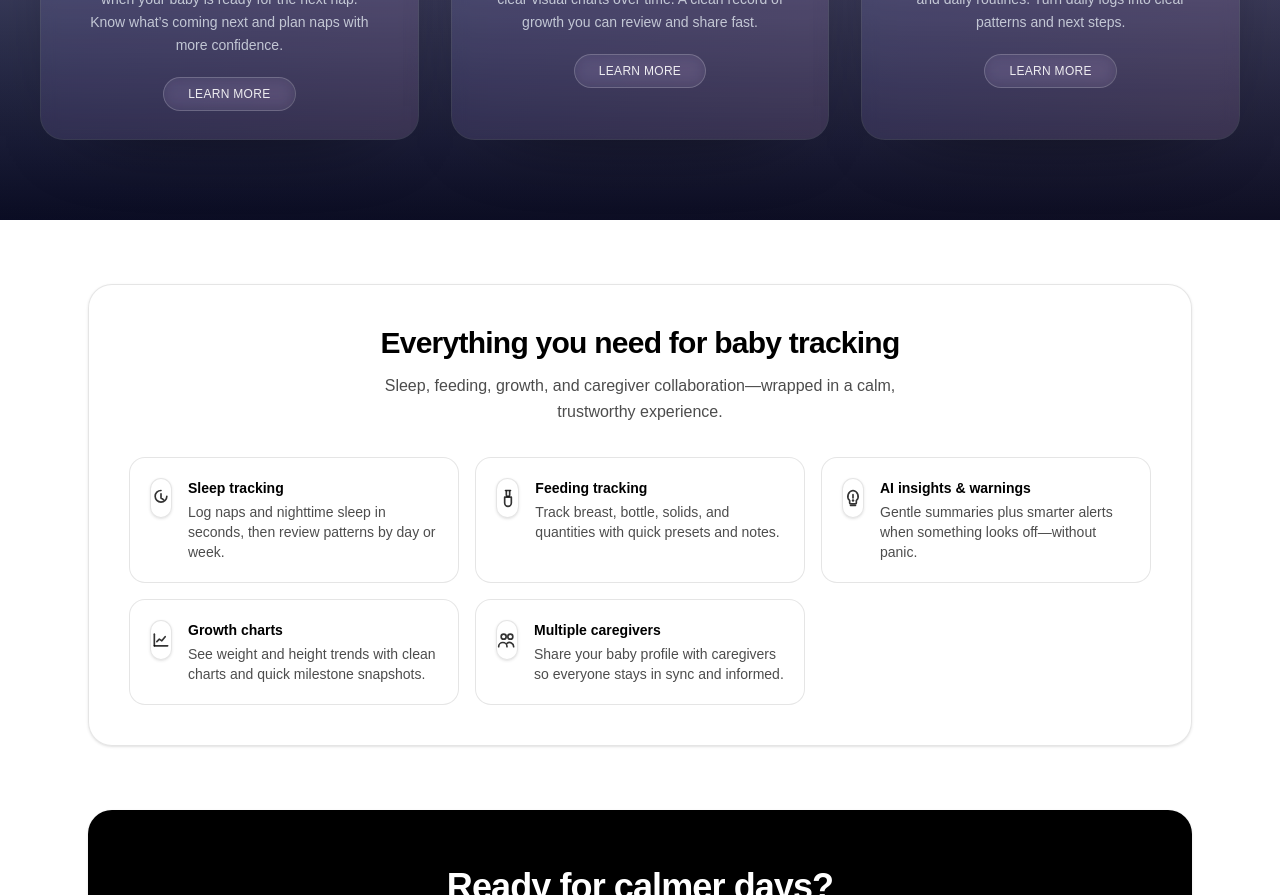
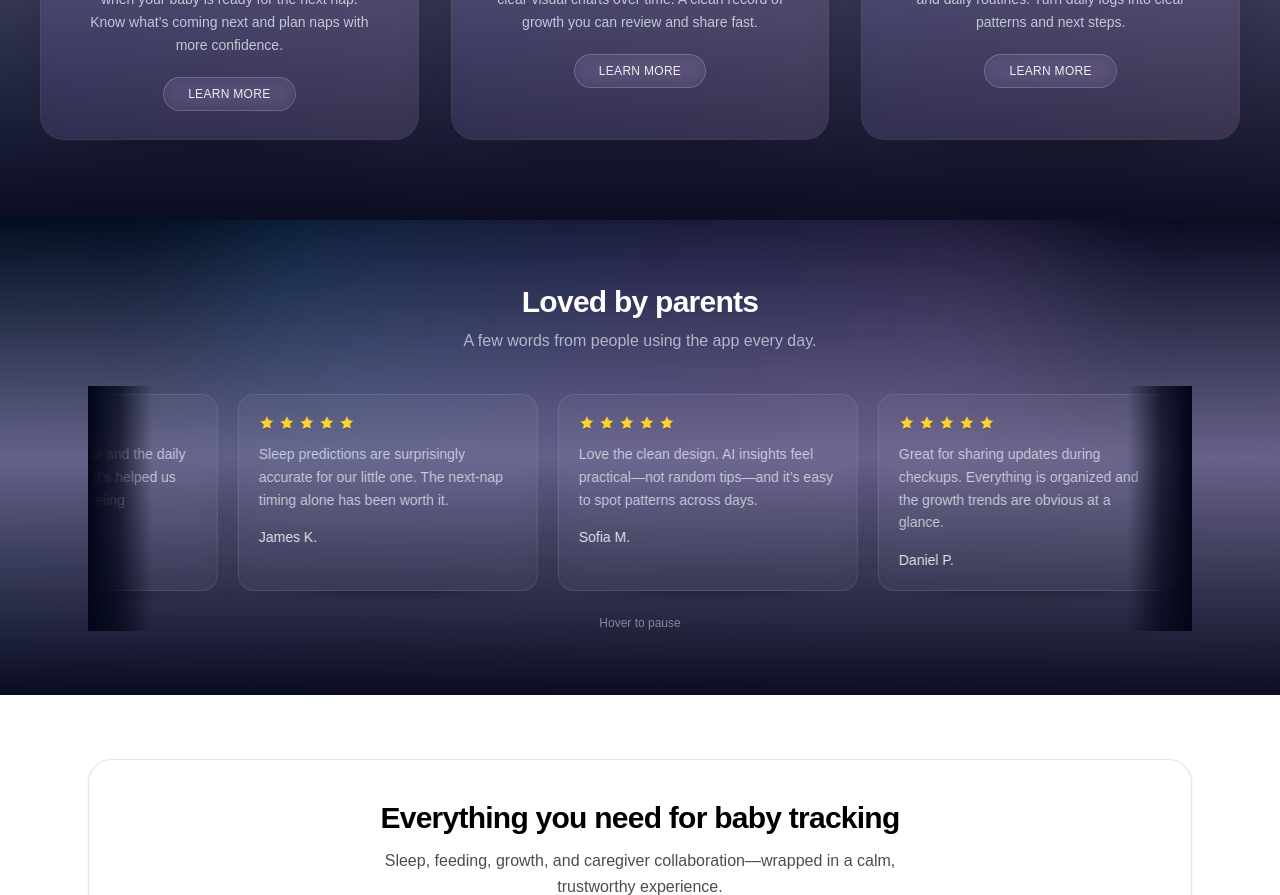
Before and after one commit to domasdomas57-web/baby-growth-landing, a Next.js app: page / in a window 1280 px wide. Shown: the part 1380-2275 px from the top of the page. Built offline with nearby package versions, Linux system fonts and the light colour scheme.

Commit message:
Add reviews marquee under FeatureShowcase

```diff
--- a/app/page.tsx
+++ b/app/page.tsx
@@ -1,5 +1,6 @@
 import Hero from "@/components/Hero";
 import FeatureShowcase from "@/components/FeatureShowcase";
+import ReviewsMarquee from "@/components/ReviewsMarquee";
 import Features from "@/components/Features";
 import CTA from "@/components/CTA";
 
@@ -8,6 +9,7 @@ export default function Home() {
     <main>
       <Hero />
       <FeatureShowcase />
+      <ReviewsMarquee />
       <Features />
       <CTA />
     </main>
--- /dev/null
+++ b/components/ReviewsMarquee.tsx
@@ -0,0 +1,172 @@
+"use client";
+
+import { motion, useMotionValue, useReducedMotion, useAnimationFrame } from "framer-motion";
+import { useEffect, useMemo, useRef, useState } from "react";
+
+type Review = {
+  rating: 5;
+  text: string;
+  name: string;
+};
+
+function StarIcon({ className }: { className?: string }) {
+  return (
+    <svg
+      viewBox="0 0 20 20"
+      fill="currentColor"
+      aria-hidden
+      className={className}
+    >
+      <path d="M10 1.6l2.47 5.02 5.54.8-4 3.9.95 5.52L10 14.95l-4.96 2.6.95-5.52-4-3.9 5.54-.8L10 1.6z" />
+    </svg>
+  );
+}
+
+function Stars({ count = 5 }: { count?: number }) {
+  return (
+    <div className="flex items-center gap-1 text-amber-300">
+      {Array.from({ length: count }).map((_, i) => (
+        <StarIcon key={i} className="h-4 w-4 drop-shadow-[0_1px_0_rgba(0,0,0,0.25)]" />
+      ))}
+    </div>
+  );
+}
+
+function ReviewCard({ review }: { review: Review }) {
+  return (
+    <article className="h-full w-[260px] shrink-0 rounded-2xl border border-white/10 bg-white/[0.04] p-5 shadow-[0_22px_70px_-52px_rgba(0,0,0,0.95)] backdrop-blur sm:w-[300px]">
+      <Stars count={review.rating} />
+      <p className="mt-3 text-sm leading-relaxed text-slate-200/80">
+        {review.text}
+      </p>
+      <p className="mt-4 text-sm font-medium text-white/85">{review.name}</p>
+    </article>
+  );
+}
+
+export default function ReviewsMarquee() {
+  const shouldReduceMotion = useReducedMotion();
+  const [isHovered, setIsHovered] = useState(false);
+
+  const reviews = useMemo<readonly Review[]>(
+    () => [
+      {
+        rating: 5,
+        text: "The charts are super clear and the daily logging is actually quick. It’s helped us stay consistent without feeling overwhelmed.",
+        name: "Emily R.",
+      },
+      {
+        rating: 5,
+        text: "Sleep predictions are surprisingly accurate for our little one. The next-nap timing alone has been worth it.",
+        name: "James K.",
+      },
+      {
+        rating: 5,
+        text: "Love the clean design. AI insights feel practical—not random tips—and it’s easy to spot patterns across days.",
+        name: "Sofia M.",
+      },
+      {
+        rating: 5,
+        text: "Great for sharing updates during checkups. Everything is organized and the growth trends are obvious at a glance.",
+        name: "Daniel P.",
+      },
+      {
+        rating: 5,
+        text: "Finally an app that looks premium and stays fast. The interface is smooth and the summaries are really helpful.",
+        name: "Ava L.",
+      },
+    ],
+    []
+  );
+
+  const x = useMotionValue(0);
+  const setRef = useRef<HTMLDivElement | null>(null);
+  const [setWidth, setSetWidth] = useState(0);
+
+  useEffect(() => {
+    const el = setRef.current;
+    if (!el) return;
+
+    const measure = () => {
+      const width = el.scrollWidth;
+      setSetWidth(width);
+    };
+
+    measure();
+    const ro = new ResizeObserver(() => measure());
+    ro.observe(el);
+
+    return () => ro.disconnect();
+  }, []);
+
+  useAnimationFrame((_, delta) => {
+    if (shouldReduceMotion) return;
+    if (isHovered) return;
+    if (setWidth <= 0) return;
+
+    const pxPerSecond = 28; // slow, elegant
+    const next = x.get() - (pxPerSecond * delta) / 1000;
+
+    // Keep x in [-setWidth, 0] range for seamless looping.
+    if (next <= -setWidth) {
+      x.set(next + setWidth);
+      return;
+    }
+
+    x.set(next);
+  });
+
+  return (
+    <section className="relative overflow-hidden" aria-label="Reviews">
+      <div className="absolute inset-0 -z-10">
+        <div className="absolute inset-0 bg-gradient-to-b from-slate-950 via-indigo-950/70 to-slate-950" />
+        <div className="absolute inset-0 bg-gradient-to-br from-sky-400/5 via-violet-400/5 to-fuchsia-300/5" />
+        <div className="absolute -top-24 left-1/2 h-[320px] w-[860px] -translate-x-1/2 rounded-full bg-gradient-to-r from-sky-400/12 via-violet-400/12 to-fuchsia-300/12 blur-3xl" />
+      </div>
+
+      <div className="mx-auto w-full max-w-6xl px-5 py-12 sm:px-6 sm:py-16">
+        <div className="mb-8 text-center">
+          <h2 className="text-balance text-2xl font-semibold tracking-tight text-white sm:text-3xl">
+            Loved by parents
+          </h2>
+          <p className="mx-auto mt-2 max-w-2xl text-pretty text-sm leading-relaxed text-slate-200/70 sm:text-base">
+            A few words from people using the app every day.
+          </p>
+        </div>
+
+        <div
+          className="relative"
+          onMouseEnter={() => setIsHovered(true)}
+          onMouseLeave={() => setIsHovered(false)}
+        >
+          <div className="pointer-events-none absolute inset-y-0 left-0 z-10 w-16 bg-gradient-to-r from-slate-950 via-slate-950/70 to-transparent" />
+          <div className="pointer-events-none absolute inset-y-0 right-0 z-10 w-16 bg-gradient-to-l from-slate-950 via-slate-950/70 to-transparent" />
+
+          <div className="overflow-hidden">
+            <motion.div
+              style={{ x }}
+              className="flex w-max items-stretch gap-4 py-2 will-change-transform sm:gap-5"
+            >
+              <div ref={setRef} className="flex items-stretch gap-4 sm:gap-5">
+                {reviews.map((review, idx) => (
+                  <ReviewCard key={`a-${idx}`} review={review} />
+                ))}
+              </div>
+
+              {/* Duplicate set for seamless loop */}
+              <div aria-hidden className="flex items-stretch gap-4 sm:gap-5">
+                {reviews.map((review, idx) => (
+                  <ReviewCard key={`b-${idx}`} review={review} />
+                ))}
+              </div>
+            </motion.div>
+          </div>
+
+          <p className="mt-4 text-center text-xs text-slate-200/50">
+            Hover to pause
+          </p>
+        </div>
+      </div>
+    </section>
+  );
+}
```
